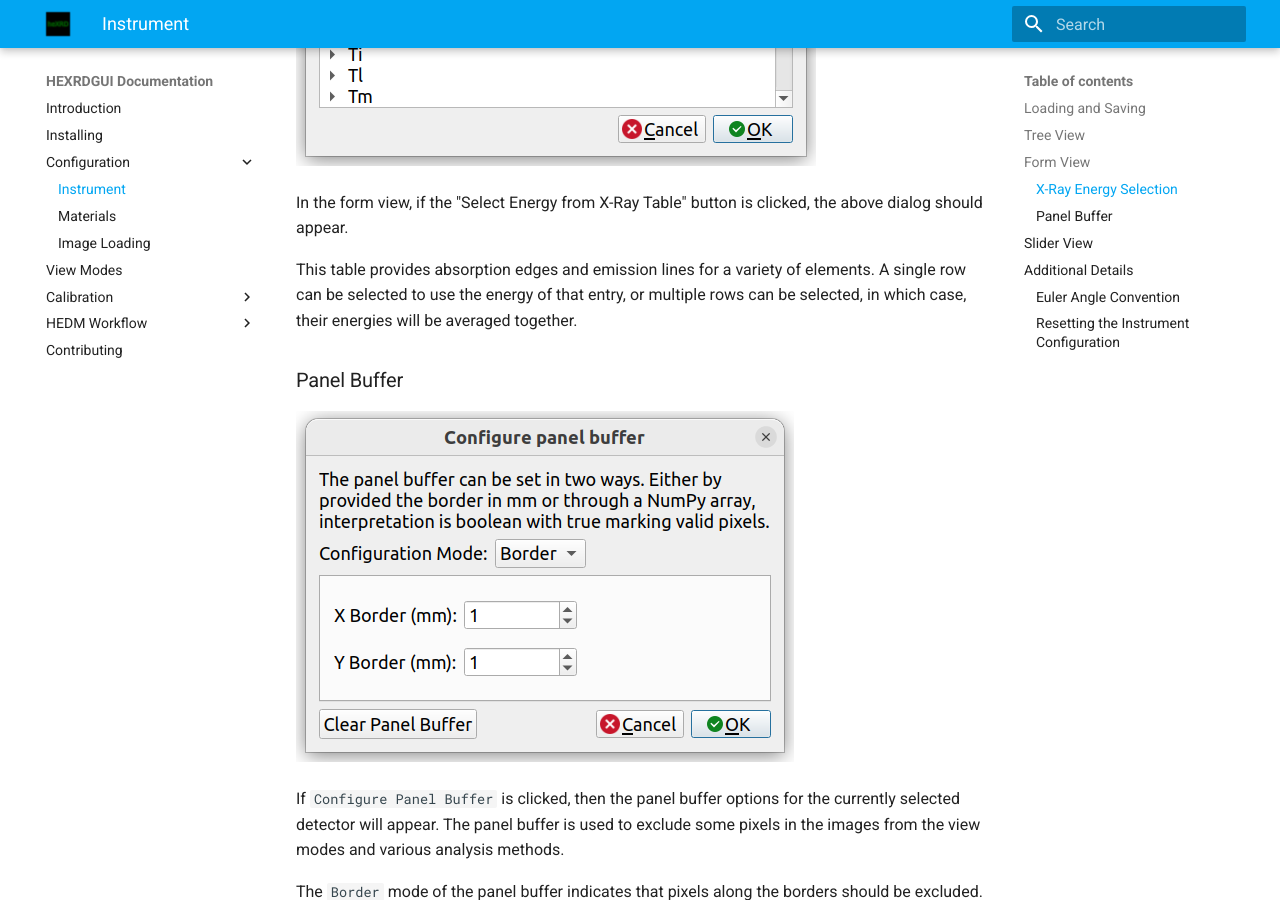
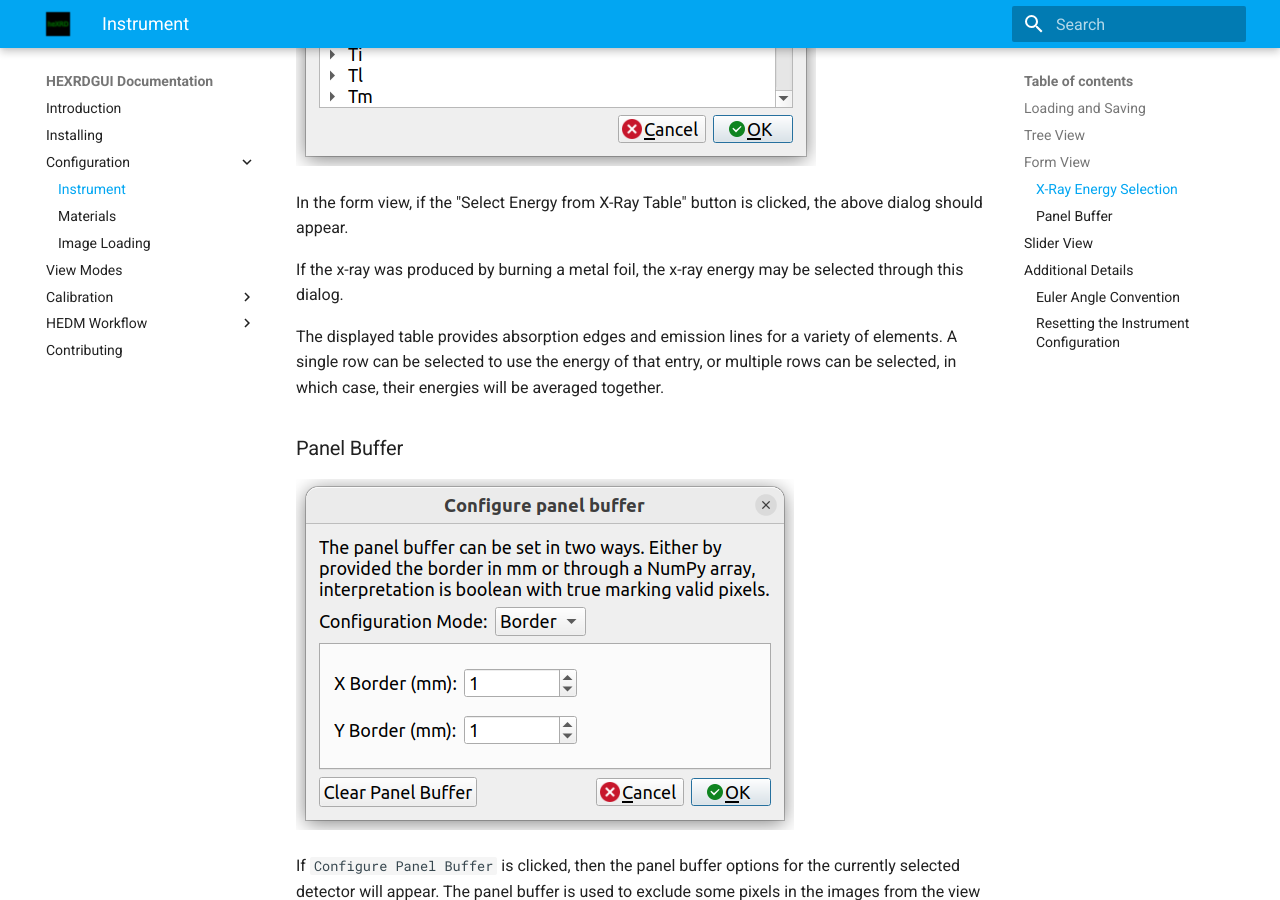
Before and after one commit to HEXRD/hexrdgui-docs, an MkDocs documentation site: the page built from docs/configuration/instrument.md, in a window 1280 px wide and 900 px high, scrolled down 4517 px. Built offline with MkDocs 1.6.1 and Material for MkDocs 9.7.7, drawn with Linux system fonts in a browser that asks for light colours.

Commit message:
Add more details for x-ray energy dialog
Signed-off-by: Patrick Avery <patrick.avery@kitware.com>

```diff
--- a/docs/configuration/instrument.md
+++ b/docs/configuration/instrument.md
@@ -73,7 +73,10 @@ calibration.
 In the form view, if the "Select Energy from X-Ray Table" button is clicked, the
 above dialog should appear.
 
-This table provides absorption edges and emission lines for a variety of elements.
+If the x-ray was produced by burning a metal foil, the x-ray energy may be selected
+through this dialog.
+
+The displayed table provides absorption edges and emission lines for a variety of elements.
 A single row can be selected to use the energy of that entry, or multiple rows can
 be selected, in which case, their energies will be averaged together.
 
```
